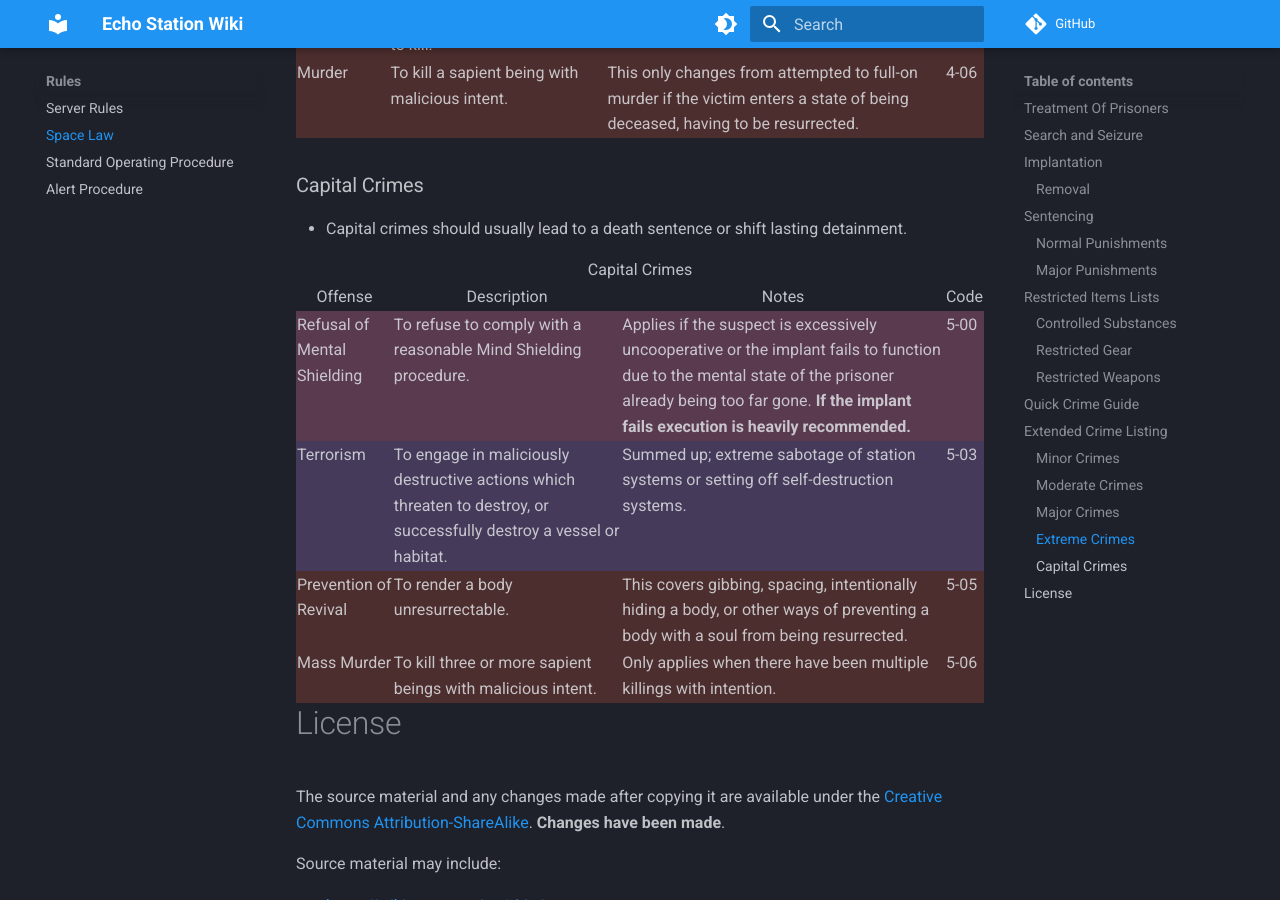
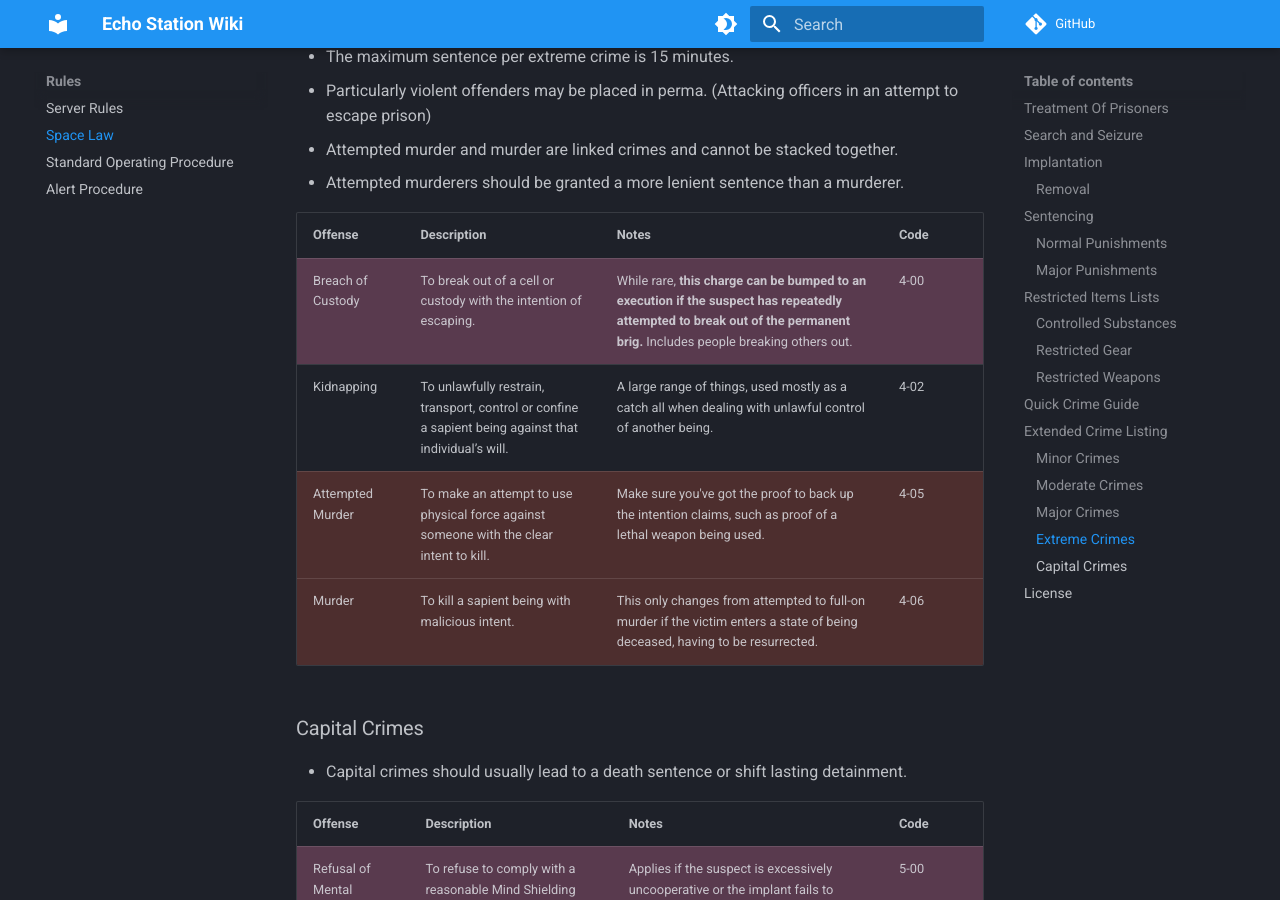
Before and after one commit to echo-station/player-wiki, an MkDocs documentation site: the page built from docs/rules/space-law.md, in a window 1280 px wide and 900 px high, scrolled down 9689 px. Built offline with MkDocs 1.6.1 and Material for MkDocs 9.7.7, drawn with Linux system fonts in a browser that asks for light colours; comment, search, counter and statistics services are not loaded.

Commit message:
Fix space law tables

```diff
--- a/docs/rules/space-law.md
+++ b/docs/rules/space-law.md
@@ -113,7 +113,20 @@
 
 ## Quick Crime Guide
 
-<table class="wikitable">
+<!-- | 1-XX - Minor | 2-XX - Moderate | 3-XX - Major | 4-XX - Extreme | 5-XX - Capital | Code |
+|---|---|---|---|---|---|
+| Animal Cruelty | Failure to Comply (E) | Breach of Arrest (E) | Breach of Custody (E) | Refusal of Mental Shielding (E) | 00 |
+| Possession: Substances (P) | Possession: Gear (P) | Possession: Weaponry (P) |  |  | 01 |
+| Petty Theft (H) |  | Grand Theft (H) | Kidnapping |  | 02 |
+| Vandalism (D) | Damage of Property (D) | Mass Destruction (D) |  | Terrorism (D) | 03 |
+| Trespass (T) |  | Secure Trespass (T) |  |  | 04 |
+|  | Endangerment (V) | Assault (V) | Attempted Murder (V) | [Prevention of Revival (V) | 05 |
+|  |  | Manslaughter (V) | Murder (V) | Mass Murder (V) | 06 |
+| Disturbance (R) |  | Rioting (R) |  |  | 07 | -->
+
+<div class="md-typeset__scrollwrap">
+<div class="md-typeset__table">
+<table>
 
 <tbody><tr>
 <th><a href="#FirstDegree">1-XX - Minor</a></th>
@@ -187,6 +200,8 @@
 <td></td>
 <td>07
 </td></tr></tbody></table>
+</div>
+</div>
 
 * Crime codes are organized by a Category Code (_-xx) which is a collection of non-stackable crimes on a row, prefixed by the Severity Number (X-__).
 
@@ -197,7 +212,7 @@
 * Warnings should be issued for a first offense.
 * If multiple minor crimes have been committed or it is a repeat offense, 5 minutes per minor crime is the maximum.
 
-<table class="wikitable" id="FirstDegree">
+<table id="FirstDegree">
 
 <tbody><tr>
 <th>Offense</th>
@@ -248,7 +263,7 @@
 * The maximum sentence per moderate crime is 5 minutes.
 * Depending on the situation you may want to issue a warning instead of a detaining.
 
-<table class="wikitable" id="SecondDegree">
+<table id="SecondDegree">
 
 <tbody><tr>
 <th>Offense</th>
@@ -289,7 +304,7 @@
 * Assault and Manslaughter are linked crimes, and cannot be stacked against a suspect.
 * It is recommended to not use maximum sentences for those being compliant.
 
-<table class="wikitable" id="ThirdDegree">
+<table id="ThirdDegree">
 
 <tbody><tr>
 <th>Offense</th>
@@ -353,7 +368,7 @@
 * Attempted murder and murder are linked crimes and cannot be stacked together.
 * Attempted murderers should be granted a more lenient sentence than a murderer.
 
-<table class="wikitable" id="FourthDegree">
+<table id="FourthDegree">
 
 <tbody><tr>
 <th>Offense</th>
@@ -390,9 +405,7 @@
 ### Capital Crimes
 * Capital crimes should usually lead to a death sentence or shift lasting detainment.
 
-<table class="wikitable" id="FifthDegree">
-<caption>Capital Crimes
-</caption>
+<table id="FifthDegree">
 <tbody><tr>
 <th>Offense</th>
 <th>Description</th>
```
